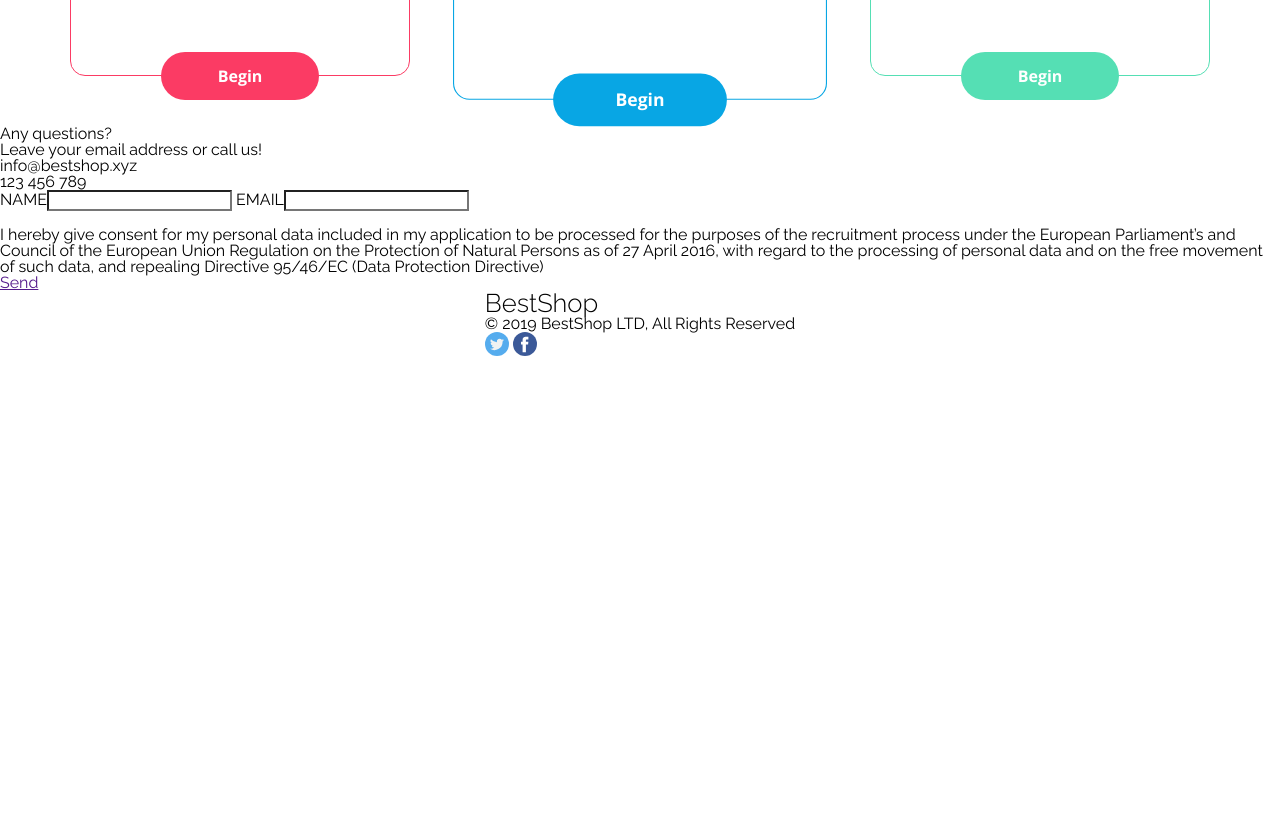
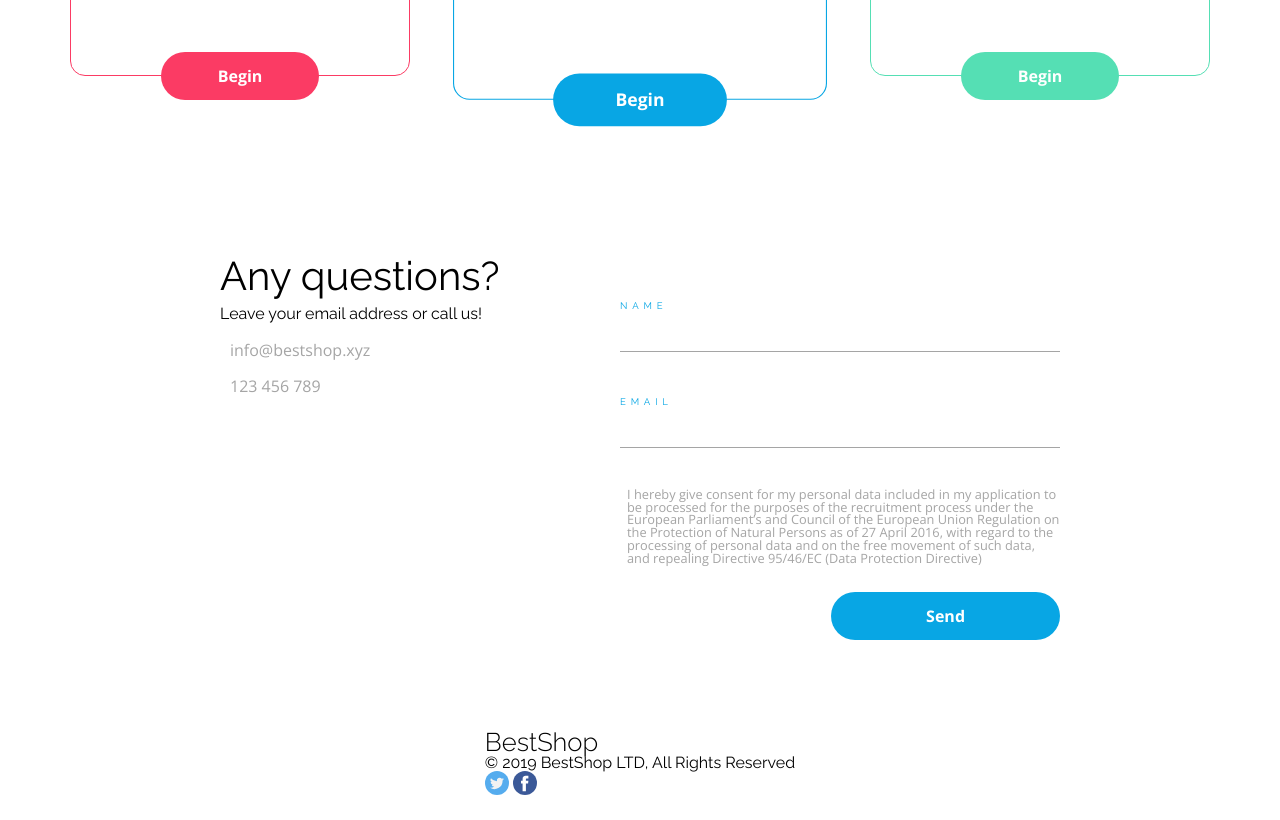
Before and after one commit to PrzemyslawMachola/Best-shop, a website: page index.html in a window 1280 px wide. Shown: the part 3140-3960 px from the top of the page. Before the commit the page ends 3521 px from the top, so only its background shows below. Drawn offline with nearby package versions, Linux system fonts and the light colour scheme.

Commit message:
contact section

```diff
--- a/css/style.css
+++ /dev/null
@@ -1,64 +0,0 @@
-.contact {
-    margin: 100px auto 60px;
-    width: 900px;
-    display: flex;
-    justify-content: space-between;
-}
-
-
-.contact__data {
-    display: flex;
-    flex-direction: column;
-    justify-content: flex-start;
-}
-.contact__title {
-    margin: 0;
-}
-.contact__details {
-    display: flex;
-    justify-content: space-between;
-}
-
-.form {
-    width: 440px;
-    position: relative;
-}
-
-
-.input__box {
-    width: 100%;
-    height: 40px;
-    border: none;
-    border-bottom: 1px solid var(--color-grey);
-    margin-bottom: 40px;
-}
-.input__label {
-    font-size: 0.6em;
-    color: var(--color-blue);
-    letter-spacing: 0.5em;
-}
-
-.check {
-    display: flex;
-    margin-bottom: 75px;
-}
-.checkbox-message {
-    font-family: var(--font-open);
-    font-size: 10px;
-    font-weight: 300;
-    color: var(--grey);
-    text-transform: none;
-}
-
-.send__button {
-    font-family: var(--font-open-sans);
-    color: var(--color-white);
-    font-weight: 700;
-    border-radius: 25px;
-    padding:16px 95px;
-    text-decoration: none;
-    position: absolute;
-    bottom: 0;
-    right: 0;
-
-}
--- a/scss/elements/_contact.scss
+++ b/scss/elements/_contact.scss
@@ -0,0 +1,88 @@
+.contact {
+  min-width: 0;
+  max-width: 440px;
+  display: flex;
+  flex-direction: column;
+  justify-content: space-between;
+  margin: 0 auto;
+  padding: 30px;
+  @include desktop {
+    flex-direction: row;
+    width: 900px;
+    margin: 100px auto 60px;
+    max-width: unset;
+  }
+
+  &__data {
+    display: flex;
+    flex-direction: column;
+    justify-content: flex-start;
+
+    .contact__title {
+      margin: 0;
+      font-size: 2.5em;
+    }
+
+    .contact__additional {
+      padding: 10px 0;
+    }
+
+    .contact__details {
+      display: flex;
+      flex-direction: column;
+      justify-content: space-between;
+      font-family: $font-open-sans;
+      color: $color-text-accent;
+    }
+
+    .email, .phone {
+      padding: 10px;
+    }
+  }
+}
+
+.form {
+  max-width: 440px;
+  position: relative;
+  margin-top: 40px;
+}
+
+.input__box {
+  width: 100%;
+  height: 40px;
+  border: none;
+  border-bottom: 1px solid $color-text-accent;
+  margin-bottom: 40px;
+}
+
+.input__label {
+  font-size: 0.6em;
+  color: $color-main;
+  letter-spacing: 0.5em;
+}
+
+.check {
+  display: flex;
+  margin-bottom: 75px;
+}
+
+.checkbox-message {
+  font-family: $font-open-sans;
+  font-size: 0.8em;
+  font-weight: 300;
+  color: $color-text-accent;
+  text-transform: none;
+}
+
+.send__button {
+  font-family: $font-open-sans;
+  color: $color-text-buttons;
+  background: $color-main;
+  font-weight: 700;
+  border-radius: 25px;
+  padding: 16px 95px;
+  text-decoration: none;
+  position: absolute;
+  bottom: 0;
+  right: 0;
+}
```
Also changed, not shown: css/main.css, 1 other file.
